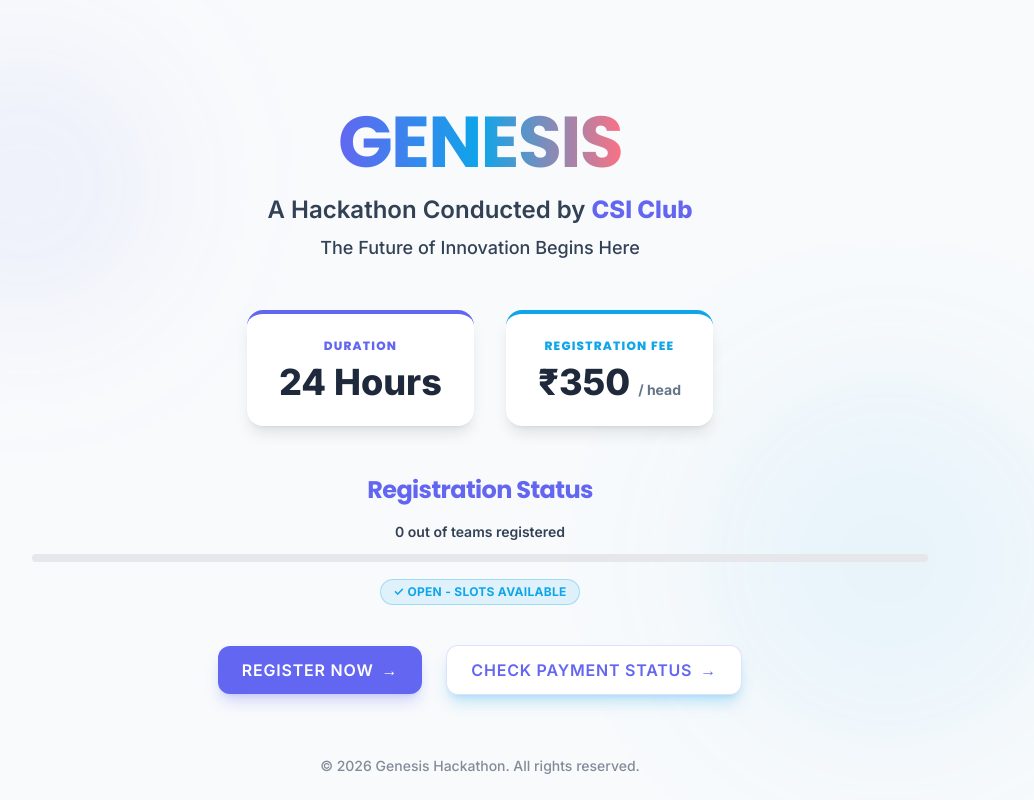
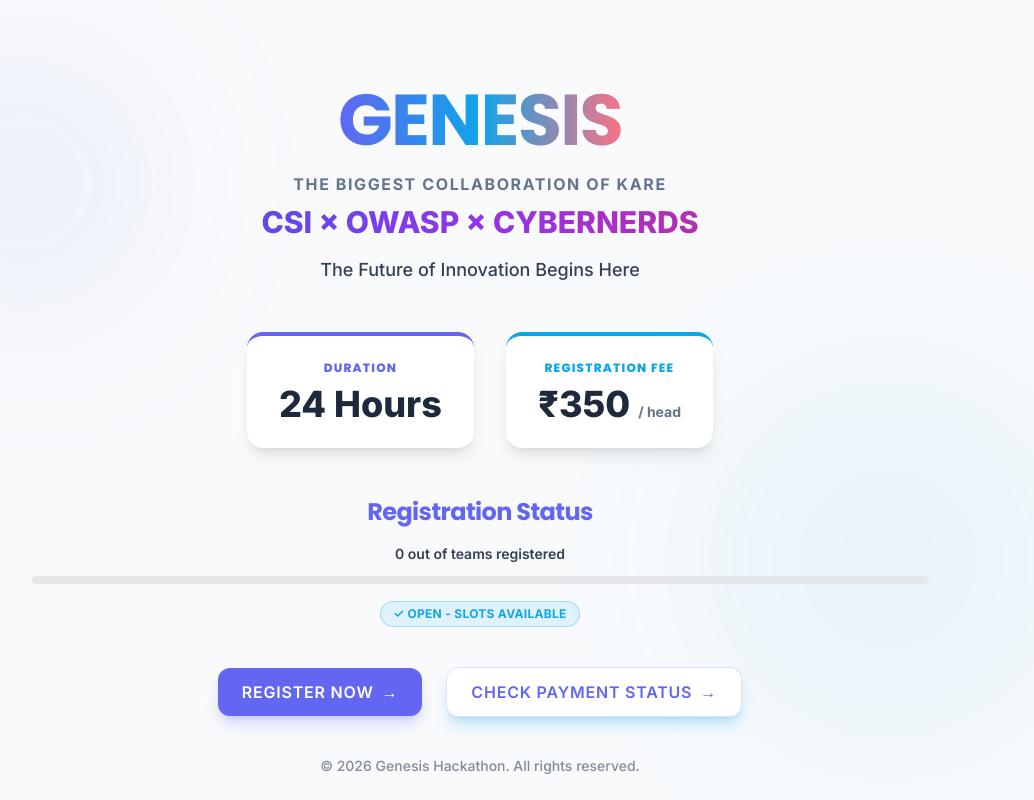
Before and after one commit to bkchaithanya285/registration_hackathon, a React (Vite) app in the folder client/: page / in a window 1280 px wide. Shown: the whole page, without its empty margins (160-1194 px from the left). Built offline with nearby package versions, Linux system fonts and the light colour scheme; no server answers.

Commit message:
feat: update landing page with club collab details

```diff
--- a/client/src/pages/Landing.jsx
+++ b/client/src/pages/Landing.jsx
@@ -42,8 +42,11 @@
                         </span>
                     </h1>
 
-                    <p className="text-xl md:text-2xl text-light-subtext mb-2 font-semibold">
-                        A Hackathon Conducted by <span className="text-primary font-extrabold">CSI Club</span>
+                    <p className="text-sm md:text-base text-slate-500 font-bold uppercase tracking-widest mb-2">
+                        The Biggest Collaboration of KARE
+                    </p>
+                    <p className="text-xl md:text-3xl font-extrabold mb-4 bg-clip-text text-transparent bg-gradient-to-r from-blue-600 via-purple-600 to-pink-600">
+                        CSI × OWASP × CYBERNERDS
                     </p>
 
                     <p className="text-lg text-light-subtext mb-12 font-medium">
```
